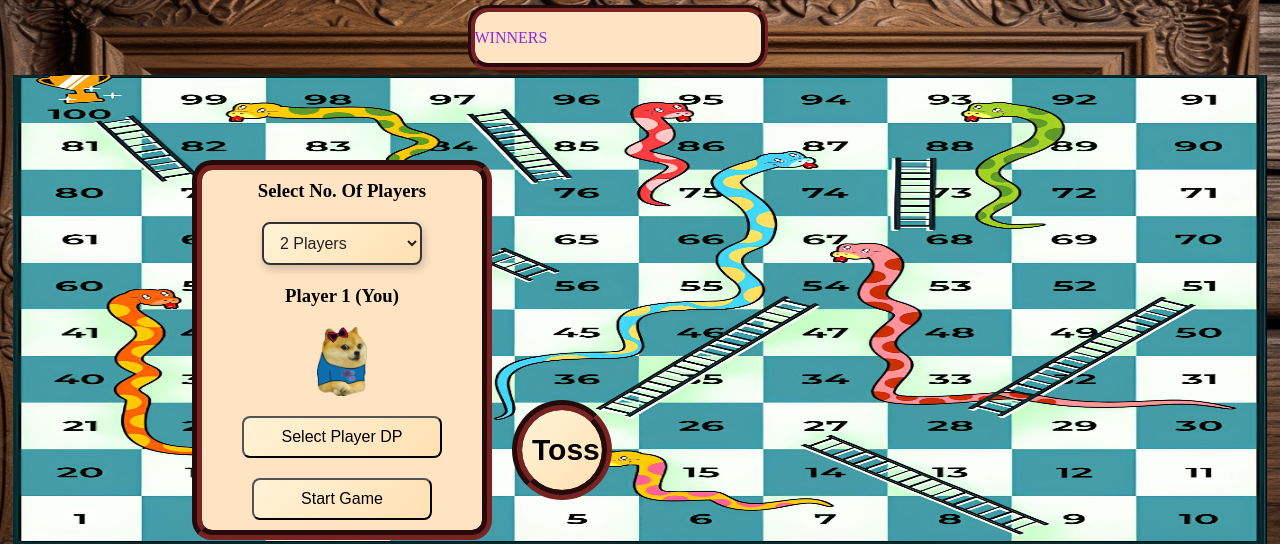
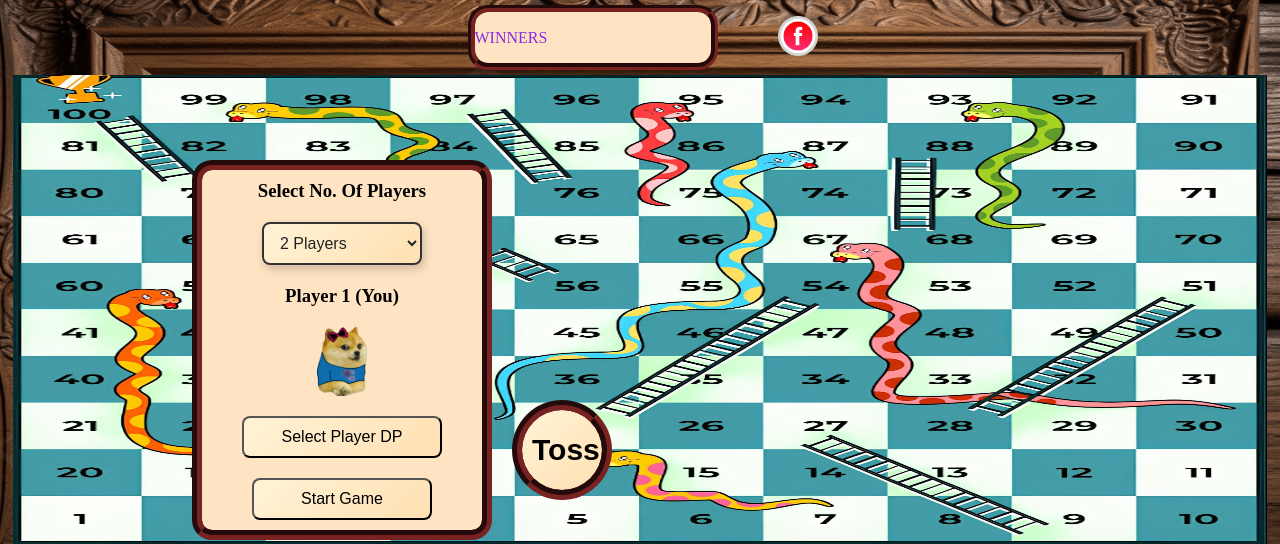
Before and after one commit to rthamilarasan01-spec/Snake_Ladder_Game, a Flask app: page /mobile_game in a window 1280 px wide. Shown: the top 544 px of the page. Run offline with Flask 3, Linux system fonts and the light colour scheme.

Commit message:
facebook page link added

```diff
--- a/static/js/gameScript_Desktop.js
+++ b/static/js/gameScript_Desktop.js
@@ -713,14 +713,14 @@ let sound = document.querySelector('.sound');
 sound.style.visibility = 'hidden';
 let playSound = true;
 function volume(){
-    sound.innerHTML = '<img src="/static/images/volume.png" alt="sound">';
+    sound.innerHTML = '<p style="font-size: 34px; ">🔊</p>';
     document.getElementById('music').muted = false;
     document.getElementById('ladder').muted = false;
     document.getElementById('snake').muted = false;
     playSound = true;
 }
 function mute(){
-    sound.innerHTML = '<img src="/static/images/mute.png" alt="sound">';
+    sound.innerHTML = '<p style="font-size: 34px; ">🔇</p>';
     document.getElementById('music').muted = true;
     document.getElementById('ladder').muted = true;
     document.getElementById('snake').muted = true;
--- a/static/js/gameScript_Mobile.js
+++ b/static/js/gameScript_Mobile.js
@@ -710,14 +710,14 @@ let sound = document.querySelector('.sound');
 sound.style.visibility = 'hidden';
 let playSound = true;
 function volume(){
-    sound.innerHTML = '<img src="/static/images/volume.png" alt="sound">';
+    sound.innerHTML = '<p style="font-size: 34px; ">🔊</p>';
     document.getElementById('music').muted = false;
     document.getElementById('ladder').muted = false;
     document.getElementById('snake').muted = false;
     playSound = true;
 }
 function mute(){
-    sound.innerHTML = '<img src="/static/images/mute.png" alt="sound">';
+    sound.innerHTML = '<p style="font-size: 34px; ">🔇</p>';
     document.getElementById('music').muted = true;
     document.getElementById('ladder').muted = true;
     document.getElementById('snake').muted = true;
--- a/templates/home.html
+++ b/templates/home.html
@@ -77,7 +77,7 @@
     </div>
     <script>
         document.addEventListener("contextmenu", function (e) {
-    e.preventDefault();
+        e.preventDefault();
 });
     </script>
 </body>
--- a/templates/snake_ladder_mobile.html
+++ b/templates/snake_ladder_mobile.html
@@ -108,7 +108,7 @@
         }
         .left{
             height: 65px;
-            width: 300px;
+            width: 250px;
             margin-top: 0;
             margin-left: 5px;
             padding-top: 7px;
@@ -226,10 +226,11 @@ select>option{
     border-radius: 50%;
     cursor: pointer;
 }
-.sound>img{
-    width: 100%;
-    border-radius: 50%;
+#facebook-link{
 
+}
+#facebook-link>img{
+    width: 40px;
 }
 
 img {
@@ -245,7 +246,8 @@ img {
         <div class="players left">
         <p style="color: blueviolet;" >WINNERS</p>
     </div>
-    <div class="sound"><img src="/static/images/volume.png" alt="sound"></div>
+    <div class="sound"><p style="font-size: 34px; ">🔊</p></div>
+    <a href="https://www.facebook.com/share/14hr3AdPjD2/" id="facebook-link" target="_blank"><img src="/static/images/social.png" alt=""></a>
     </div>
 
     <div class="board">
```
Also changed, not shown: templates/snake_ladder_desktop.html (+19 -6 lines), static/images/facebook.png (added), static/images/social.png (added).
